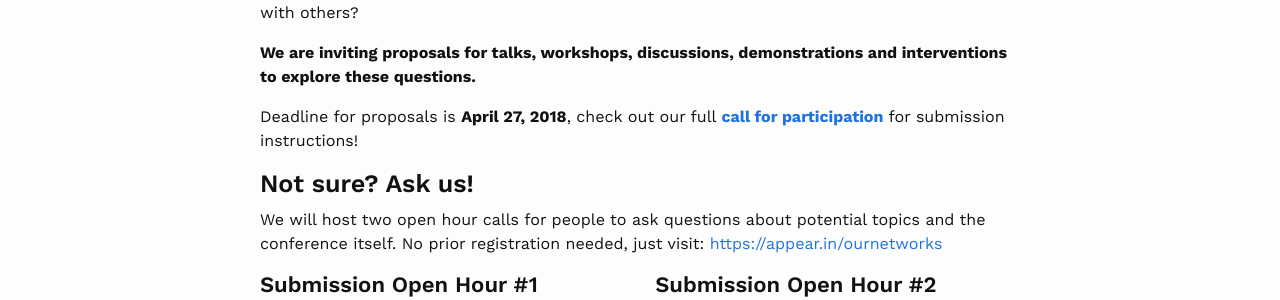
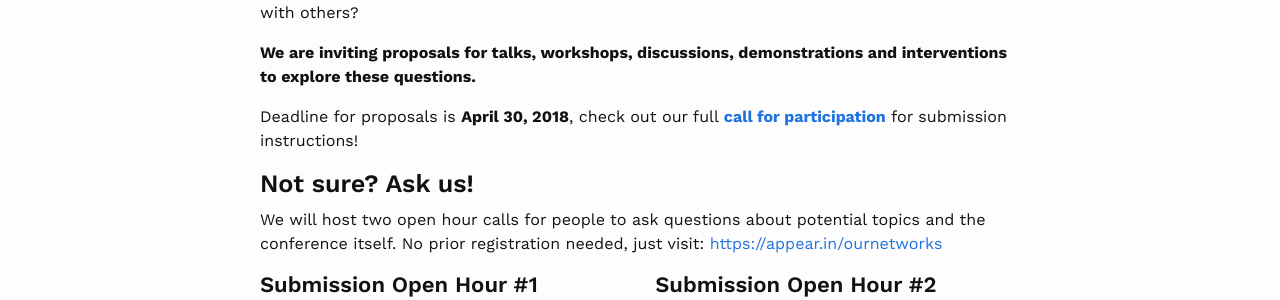
Before and after one commit to ournetworks/ournetworks.ca, a Jekyll site: the page built from index.md, in a window 1280 px wide and 1339 px high. Shown: the part 491-791 px from the top of the window. Built offline with Jekyll 4.4.1, drawn with Linux system fonts in a browser that asks for light colours.

Commit message:
fix deadlines in CFP (#10)
* fix deadline in index
* update deadline on CFP

```diff
--- a/index.md
+++ b/index.md
@@ -13,7 +13,7 @@ Our theme this year focuses on how we **Do It With Others (DIWO)** as opposed to
 
 **We are inviting proposals for talks, workshops, discussions, demonstrations and interventions to explore these questions.**
 
-Deadline for proposals is **April 27, 2018**, check out our full [**call for participation**](./2018) for submission instructions!
+Deadline for proposals is **April 30, 2018**, check out our full [**call for participation**](./2018) for submission instructions!
 
 
 ### Not sure? Ask us!
```
Also changed, not shown: 2018.md (+1 -1 lines).
